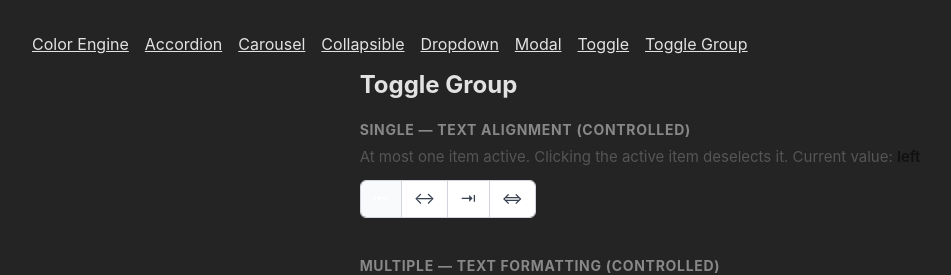
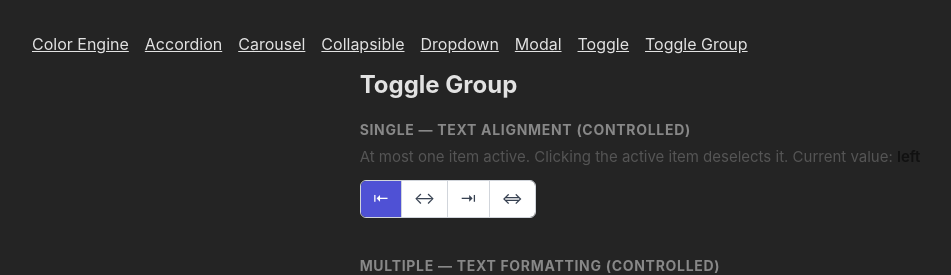
Before and after one commit to simonrevill/primitiv, a React (Vite) app in the folder apps/web/: page /toggle-group in a window 1280 px wide. In both pictures the pointer is over the button 380 px from the left and 199 px from the top of the page. Shown: the top 275 px of the page, without its empty margins (0-951 px from the left). Built offline with nearby package versions, Linux system fonts and the light colour scheme.

Commit message:
style(ToggleGroupExample): update hover background color for toggle items

```diff
--- a/apps/web/src/pages/ToggleGroupExample/ToggleGroupExample.scss
+++ b/apps/web/src/pages/ToggleGroupExample/ToggleGroupExample.scss
@@ -69,13 +69,19 @@
     }
 
     &:hover:not([disabled]) {
-      background: #f9fafb;
+      background: #bebef0;
     }
 
     &:focus-visible {
       outline: 2px solid #6366f1;
       outline-offset: -2px;
       z-index: 1;
+    }
+
+    &:hover[data-state="on"] {
+      background: #4f51d5;
+      border-color: #4f51d5;
+      color: white;
     }
 
     &[data-state="on"] {
```
